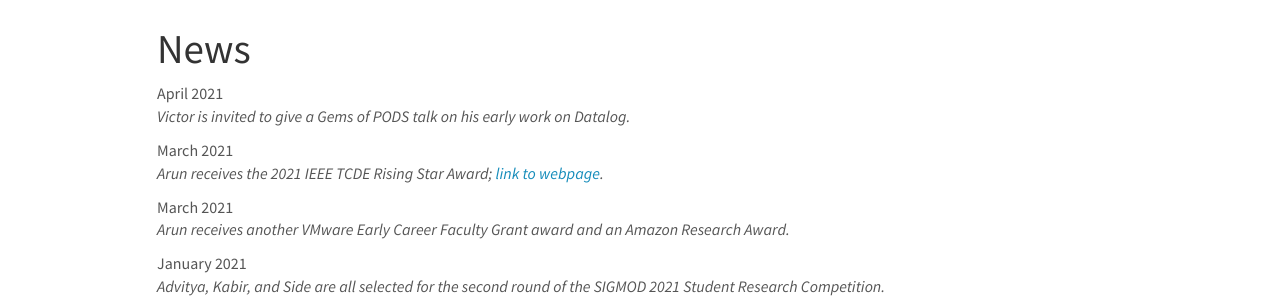
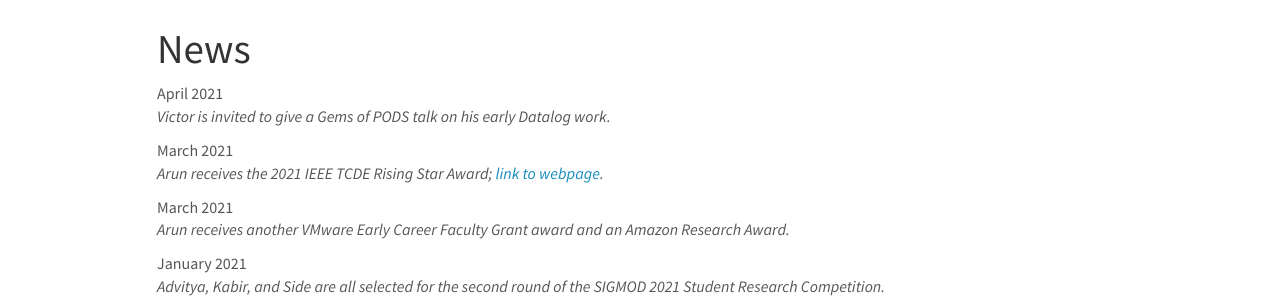
Before and after one commit to dbucsd/dbucsd.github.io, a Jekyll site: the page built from index.md, in a window 1280 px wide and 900 px high, scrolled down 3556 px. Shown: the part 154-454 px from the top of the window. Built offline with Jekyll 4.4.1, drawn with Linux system fonts in a browser that asks for light colours; nearby versions of some CDN libraries.

Commit message:
Update news.yml

```diff
--- a/_data/news.yml
+++ b/_data/news.yml
@@ -1,5 +1,5 @@
 - date: April 2021
-  headline: "Victor is invited to give a Gems of PODS talk on his early work on Datalog."
+  headline: "Victor is invited to give a Gems of PODS talk on his early Datalog work."
 - date: March 2021
   headline: "Arun receives the 2021 IEEE TCDE Rising Star Award; <a href='http://tab.computer.org/tcde/tcdeawardsrecipients.html'>link to webpage</a>."
 - date: March 2021
```
